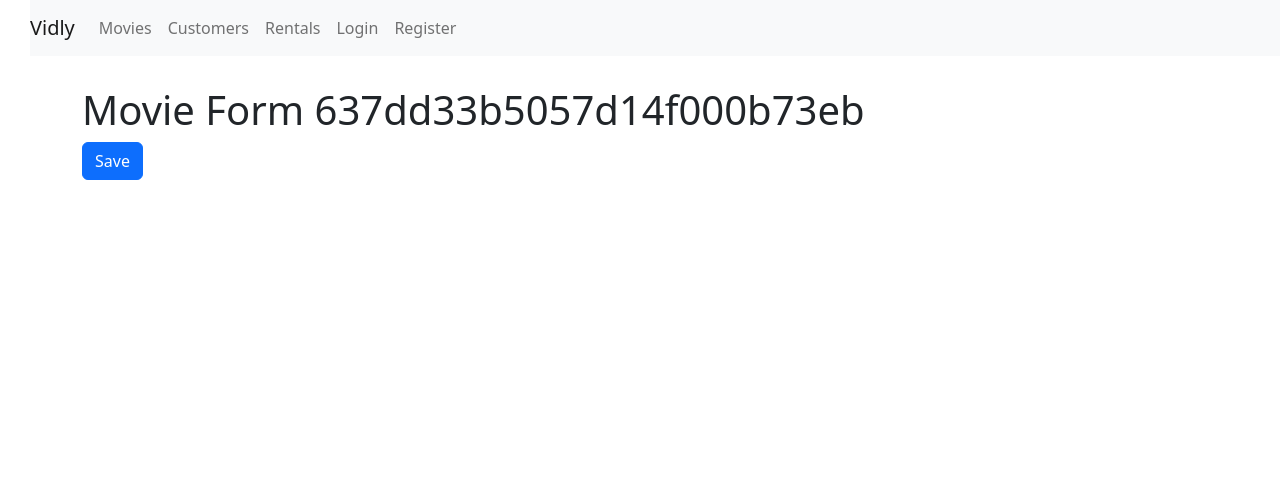
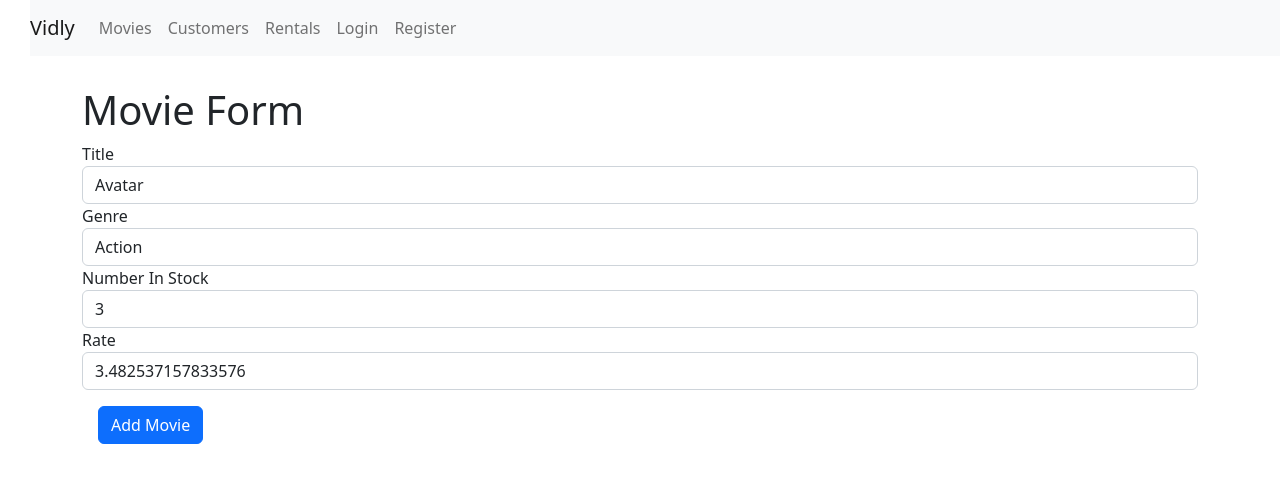
Before and after one commit to Nil20/Vidly, a React (Create React App) app: page /movie/637dd33b5057d14f000b73eb in a window 1280 px wide. Shown: the top 482 px of the page. Built offline with nearby package versions, Linux system fonts and the light colour scheme.

Commit message:
search button add and new movie addition #a bug not solved

```diff
--- a/src/App.js
+++ b/src/App.js
@@ -17,6 +17,7 @@
         <NavBar />
         <main className="container">
           <Switch>
+            {/* <Route path="/movies/new" component={MovieForm} /> */}
             <Route path="/register" component={RegisterForm} />
             <Route path="/login" component={LoginForm} />
             <Route path="/movie/:id" component={MovieForm} />
--- a/src/components/common/form.jsx
+++ b/src/components/common/form.jsx
@@ -1,6 +1,8 @@
 import React, { Component } from "react";
 import Joi from "joi-browser";
 import Input from "./input";
+import Movies from "../movies";
+import Select from "./select";
 
 class Form extends Component {
   state = {
@@ -62,9 +64,45 @@
     );
   }
 
+
+  renderSelect(name, label, options) {
+    const { data, errors } = this.state;
+
+    return (
+      <Select
+        name={name}
+        value={data[name]}
+        label={label}
+        options={options}
+        error={errors[name]}
+        onChange={this.handleChange}
+      />
+    );
+  };
+
+
+  // renderSelect = ({ name, label, options }) => {
+  //   const { data, errors } = this.state;
+
+  //   return (
+  //     <Select
+  //       name={name}
+  //       value={data[name]}
+  //       label={label}
+  //       options={options}
+  //       error={errors[name]}
+  //       onChange={this.handleChange}
+  //     />
+  //   );
+  // };
+
   renderButton = (label) => {
     return (
-      <button disabled={this.validate()} className="btn btn-primary m-3">
+      <button
+        onClick={Movies}
+        disabled={this.validate()}
+        className="btn btn-primary m-3"
+      >
         {label}
       </button>
     );
--- /dev/null
+++ b/src/components/common/select.jsx
@@ -0,0 +1,20 @@
+import React from "react";
+
+const Select = ({ name, label, options, error, ...rest }) => {
+  return (
+    <div className="form-group">
+      <label htmlFor={name}>{label}</label>
+      <select name={name} id={name} {...rest} className="form-control">
+        <option value="" />
+        {options.map((option) => (
+          <option key={option._id} value={option._id}>
+            {option.name}
+          </option>
+        ))}
+      </select>
+      {error && <div className="alert alert-danger">{error}</div>}
+    </div>
+  );
+};
+
+export default Select;
--- a/src/components/movieForm.jsx
+++ b/src/components/movieForm.jsx
@@ -1,18 +1,85 @@
 import React from "react";
-import { Link } from "react-router-dom";
+import Form from "./common/form";
+import Joi from "joi-browser";
+import { getGenres } from "../services/fakeGenreService";
+import { getMovie, saveMovie } from "../services/fakeMovieService";
 
-const MovieForm = ({ match, history }) => {
-  return (
-    <div>
-      <h1>Movie Form {match.params.id}</h1>
-      <button
-        className="btn btn-primary"
-        onClick={() => history.push("/movies")}
-      >
-        Save
-      </button>
-    </div>
-  );
-};
+class MovieForm extends Form {
+  state = {
+    data: {
+      title: "",
+      genreId: "",
+      numberInStock: "",
+      dailyRentalRate: "",
+    },
+    genres: [],
+    errors: {},
+  };
+
+  schema = {
+    _id: Joi.string(),
+    title: Joi.string().required().label("Title"),
+    genreId: Joi.string().required().label("Genre"),
+    numberInStock: Joi.number()
+      .required()
+      .min(0)
+      .max(100)
+      .label("Number In Stock"),
+    dailyRentalRate: Joi.number()
+      .required()
+      .min(0)
+      .max(100)
+      .label("Daily Rental Rate"),
+  };
+
+  componentDidMount() {
+    const genres = getGenres();
+    this.setState({ genres });
+
+    const movieId = this.props.match.params.id;
+    // ***** //
+    if (movieId === "new") {
+      return;
+    }
+
+    const movie = getMovie(movieId);
+    console.log({ movie });
+    if (!movie) return this.props.history.replace("/not-found");
+
+    this.setState({ data: this.mapToViewModel(movie) });
+  }
+
+  mapToViewModel(movie) {
+    return {
+      _id: movie._id,
+      title: movie.title,
+      genreId: movie.genre._id,
+      numberInStock: movie.numberInStock,
+      dailyRentalRate: movie.dailyRentalRate,
+    };
+  }
+
+  doSubmit = () => {
+    saveMovie(this.state.data);
+
+    this.props.history.push("/movies");
+  };
+
+  render() {
+    return (
+      <div>
+        <h1>Movie Form</h1>
+        <form onSubmit={this.handleSubmit}>
+          {this.renderInput("title", "Title")}
+          {this.renderSelect("genreId", "Genre", this.state.genres)}
+          {this.renderInput("numberInStock", "Number In Stock", "number")}
+          {this.renderInput("dailyRentalRate", "Rate")}
+          {/* {this.renderInput("dailyRentalRate", "Rate", "number")} */}
+          {this.renderButton("Add Movie")}
+        </form>
+      </div>
+    );
+  }
+}
 
 export default MovieForm;
--- a/src/components/movies.jsx
+++ b/src/components/movies.jsx
@@ -1,11 +1,13 @@
 import React, { Component } from "react";
 import MoviesTable from "./moviesTable";
 import Pagination from "./common/pagination";
+import ListGroup from "./common/listGroup";
+import { Link } from "react-router-dom";
 import { paginate } from "../utils/paginate";
 import { getMovies } from "../services/fakeMovieService";
-import ListGroup from "./common/listGroup";
 import { getGenres } from "../services/fakeGenreService";
 import _ from "lodash";
+import SearchBox from "./searchBox";
 
 class Movies extends Component {
   state = {
@@ -13,6 +15,8 @@
     genres: [],
     currentPage: 1,
     pageSize: 4,
+    searchQuery: "",
+    selectedGenre: null,
     sortColumn: { path: "title", order: "asc" },
   };
 
@@ -40,7 +44,11 @@
   };
 
   handleGenreSelect = (genre) => {
-    this.setState({ selectedGenre: genre, currentPage: 1 });
+    this.setState({ selectedGenre: genre, searchQuery: "", currentPage: 1 });
+  };
+
+  handleSearch = (query) => {
+    this.setState({ searchQuery: query, selectedGenre: null, currentPage: 1 });
   };
 
   handleSort = (sortColumn) => {
@@ -53,24 +61,28 @@
       currentPage,
       sortColumn,
       selectedGenre,
+      searchQuery,
       movies: allMovies,
     } = this.state;
 
-    const filtered =
-      selectedGenre && selectedGenre._id
-        ? allMovies.filter((m) => m.genre.name === selectedGenre.name)
-        : allMovies;
+    let filtered = allMovies;
+    if (searchQuery)
+      filtered = allMovies.filter((m) =>
+        m.title.toLowerCase().startsWith(searchQuery.toLowerCase())
+      );
+    else if (selectedGenre && selectedGenre._id)
+      filtered = allMovies.filter((m) => m.genre._id === selectedGenre._id);
 
-    const ordered = _.orderBy(filtered, [sortColumn.path], [sortColumn.order]);
+    const sorted = _.orderBy(filtered, [sortColumn.path], [sortColumn.order]);
 
-    const movies = paginate(ordered, currentPage, pageSize);
+    const movies = paginate(sorted, currentPage, pageSize);
 
     return { totalCount: filtered.length, data: movies };
   };
 
   render() {
     const { length: count } = this.state.movies;
-    const { pageSize, currentPage, sortColumn } = this.state;
+    const { pageSize, currentPage, sortColumn, searchQuery } = this.state;
 
     if (count === 0) return <p>There are no movies</p>;
 
@@ -87,7 +99,15 @@
         </div>
 
         <div className="col">
+          <Link
+            to="/movie/new"
+            className="btn btn-primary"
+            style={{ marginBottom: 20 }}
+          >
+            New Movie
+          </Link>
           <p>There are {totalCount} movies in the database.</p>
+          <SearchBox value={searchQuery} onChange={this.handleSearch} />
           <MoviesTable
             movies={movies}
             sortColumn={sortColumn}
--- /dev/null
+++ b/src/components/searchBox.jsx
@@ -0,0 +1,16 @@
+import React from "react";
+
+const SearchBox = ({ value, onChange }) => {
+  return (
+    <input
+      type="text"
+      name="query"
+      className="form-control my-3"
+      placeholder="Search..."
+      value={value}
+      onChange={(e) => onChange(e.currentTarget.value)}
+    />
+  );
+};
+
+export default SearchBox;
--- a/src/services/fakeMovieService.js
+++ b/src/services/fakeMovieService.js
@@ -1,8 +1,8 @@
-//import * as genresAPI from "./fakeGenreService";
+import * as genresAPI from "./fakeGenreService";
 
 const movies = [
   {
-    _id: "637dd33b5057d14f000b73ec",
+    _id: "727dd33b5057d14f000b73ed",
     title: "Die Hard",
     genre: { _id: "637dd33b5057d14f000b73ec", name: "Action" },
     numberInStock: 30,
@@ -13,7 +13,10 @@
   {
     _id: "637dd33b5057d14f000b73ed",
     title: "Click",
-    genre: { _id: "637dd33b5057d14f000b73ed", name: "Comedy" },
+    genre: {
+      _id: "837dd33b5057d14f000b73ed837dd33b5057d14f000b73ed",
+      name: "Comedy",
+    },
     numberInStock: 28,
     dailyRentalRate: 82.21571566537023,
     publishDate: "2007-02-02T00:00:00.000Z",
@@ -21,7 +24,7 @@
   {
     _id: "637dd33b5057d14f000b73f1",
     title: "Terminator",
-    genre: { _id: "637dd33b5057d14f000b73f1", name: "Action" },
+    genre: { _id: "727dd33b5057d14f000b73ed", name: "Action" },
     numberInStock: 23,
     dailyRentalRate: 83.13037627376616,
     publishDate: "2003-12-29T00:00:00.000Z",
@@ -29,7 +32,7 @@
   {
     _id: "637dd33b5057d14f000b73f0",
     title: "Fast & Furious",
-    genre: { _id: "637dd33b5057d14f000b73f0", name: "Action" },
+    genre: { _id: "727dd33b5057d14f000b73ed", name: "Action" },
     numberInStock: 22,
     dailyRentalRate: 36.45676705054939,
     publishDate: "2006-11-04T00:00:00.000Z",
@@ -37,7 +40,7 @@
   {
     _id: "637dd33b5057d14f000b73ee",
     title: "Prestige",
-    genre: { _id: "637dd33b5057d14f000b73ee", name: "Thriller" },
+    genre: { _id: "127dd33b5057d14f000b73ed", name: "Thriller" },
     numberInStock: 20,
     dailyRentalRate: 69.21727266162634,
     publishDate: "1973-02-25T00:00:00.000Z",
@@ -45,7 +48,7 @@
   {
     _id: "637dd33b5057d14f000b73ef",
     title: "Se7en",
-    genre: { _id: "637dd33b5057d14f000b73ef", name: "Thriller" },
+    genre: { _id: "127dd33b5057d14f000b73ed", name: "Thriller" },
     numberInStock: 14,
     dailyRentalRate: 74.46123033296317,
     publishDate: "2014-06-29T00:00:00.000Z",
@@ -53,7 +56,7 @@
   {
     _id: "637dd33b5057d14f000b73eb",
     title: "Avatar",
-    genre: { _id: "637dd33b5057d14f000b73eb", name: "Action" },
+    genre: { _id: "727dd33b5057d14f000b73ed", name: "Action" },
     numberInStock: 3,
     dailyRentalRate: 3.482537157833576,
     publishDate: "2008-09-04T00:00:00.000Z",
@@ -61,7 +64,7 @@
   {
     _id: "637dd33b5057d14f000b73f3",
     title: "Bruce Almighty",
-    genre: { _id: "637dd33b5057d14f000b73f3", name: "Comedy" },
+    genre: { _id: "837dd33b5057d14f000b73ed", name: "Comedy" },
     numberInStock: 2,
     dailyRentalRate: 70.02329474780709,
     publishDate: "2012-05-03T00:00:00.000Z",
@@ -69,7 +72,7 @@
   {
     _id: "637dd33b5057d14f000b73f2",
     title: "The Dark Knight",
-    genre: { _id: "637dd33b5057d14f000b73f2", name: "Action" },
+    genre: { _id: "727dd33b5057d14f000b73ed", name: "Action" },
     numberInStock: 1,
     dailyRentalRate: 53.065143804997206,
     publishDate: "1989-11-25T00:00:00.000Z",
@@ -80,6 +83,19 @@
   return movies;
 }
 
+export function saveMovie(movie) {
+  let movieInDb = movies.find((m) => m._id === movie._id) || {};
+  movieInDb.title = movie.title;
+  movieInDb.genre = genresAPI.genres.find((g) => g._id === movie.genreId);
+  movieInDb.numberInStock = movie.numberInStock;
+  movieInDb.dailyRentalRate = movie.dailyRentalRate;
+
+  if (!movieInDb._id) {
+    movieInDb._id = Date.now().toString();
+    movies.push(movieInDb);
+  }
+}
+
 export function getMovie(id) {
   return movies.find((m) => m._id === id);
 }
```
Also changed, not shown: src/components/rentals.jsx (line endings or trailing spaces).
